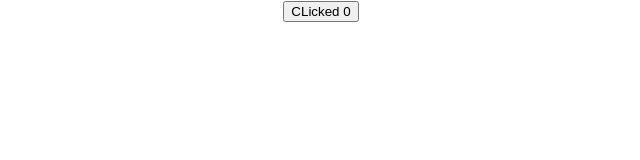
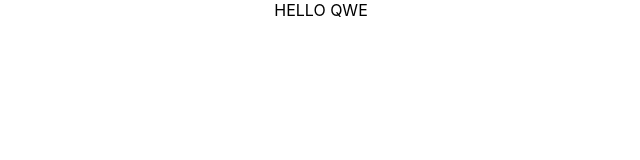
Before and after one commit to tashfeennaveed/React-test-app, a React (Create React App) app: page / in a window 1280 px wide. Shown: the top 160 px of the page, without its empty margins (319-959 px from the left). Built offline with nearby package versions, Linux system fonts and the light colour scheme.

Commit message:
39.context part 2

```diff
--- a/src/App.js
+++ b/src/App.js
@@ -2,9 +2,11 @@
 
 import './App.css';
 import ClickCounter from './components/ClickCounter';
+import CompA from './components/CompA';
 import CounterRenderProp from './components/CounterRenderProp';
 import CounterRenderPropCH from './components/CounterRenderPropCH';
 import HowerCounter from './components/HowerCounter';
+import { UserProvider } from './components/UserContext';
 // import {Greet} from './components/Greet';
 //import StyleSheet from './components/StyleSheet';
 //import './AppStyles.css'
@@ -18,13 +20,19 @@ function App() {
   return (
     <div className="App">
       {/* <Navbar/> */}
+      <UserProvider value='QWE'>
+      <CompA/>
+      </UserProvider>
 
 
-      <CounterRenderProp>
+
+      {/* <CounterRenderProp>
       {(count, ClickHandler) => (
         <CounterRenderPropCH count={count} ClickHandler={ClickHandler}/>
       )}
-      </CounterRenderProp>
+      </CounterRenderProp> */}
+
+
       {/* <ErrorBoundary>
       <Hero heroname='Batman' />
       </ErrorBoundary>
--- /dev/null
+++ b/src/components/CompA.js
@@ -0,0 +1,15 @@
+import React, { Component } from 'react'
+import CompB from './CompB'
+
+
+class CompA extends Component {
+    render() {
+        return (
+            <div>
+                <CompB></CompB>
+            </div>
+        )
+    }
+}
+
+export default CompA
--- /dev/null
+++ b/src/components/CompB.js
@@ -0,0 +1,14 @@
+import React, { Component } from 'react'
+import CompC from './CompC'
+
+class CompB extends Component {
+    render() {
+        return (
+            <div>
+               <CompC></CompC>
+            </div>
+        )
+    }
+}
+
+export default CompB
--- /dev/null
+++ b/src/components/CompC.js
@@ -0,0 +1,18 @@
+import React, { Component } from 'react'
+import { UserConsumer } from './UserContext'
+
+class CompC extends Component {
+    render() {
+        return (
+            <UserConsumer>
+                {
+                    (username) => {
+                      return <div>HELLO {username}</div>
+                    }
+                }
+            </UserConsumer>
+        )
+    }
+}
+
+export default CompC
--- /dev/null
+++ b/src/components/UserContext.js
@@ -0,0 +1,8 @@
+import React from "react";
+
+const UserContext = React.createContext()
+
+const UserProvider = UserContext.Provider
+const UserConsumer = UserContext.Consumer
+
+export { UserProvider, UserConsumer }
```
